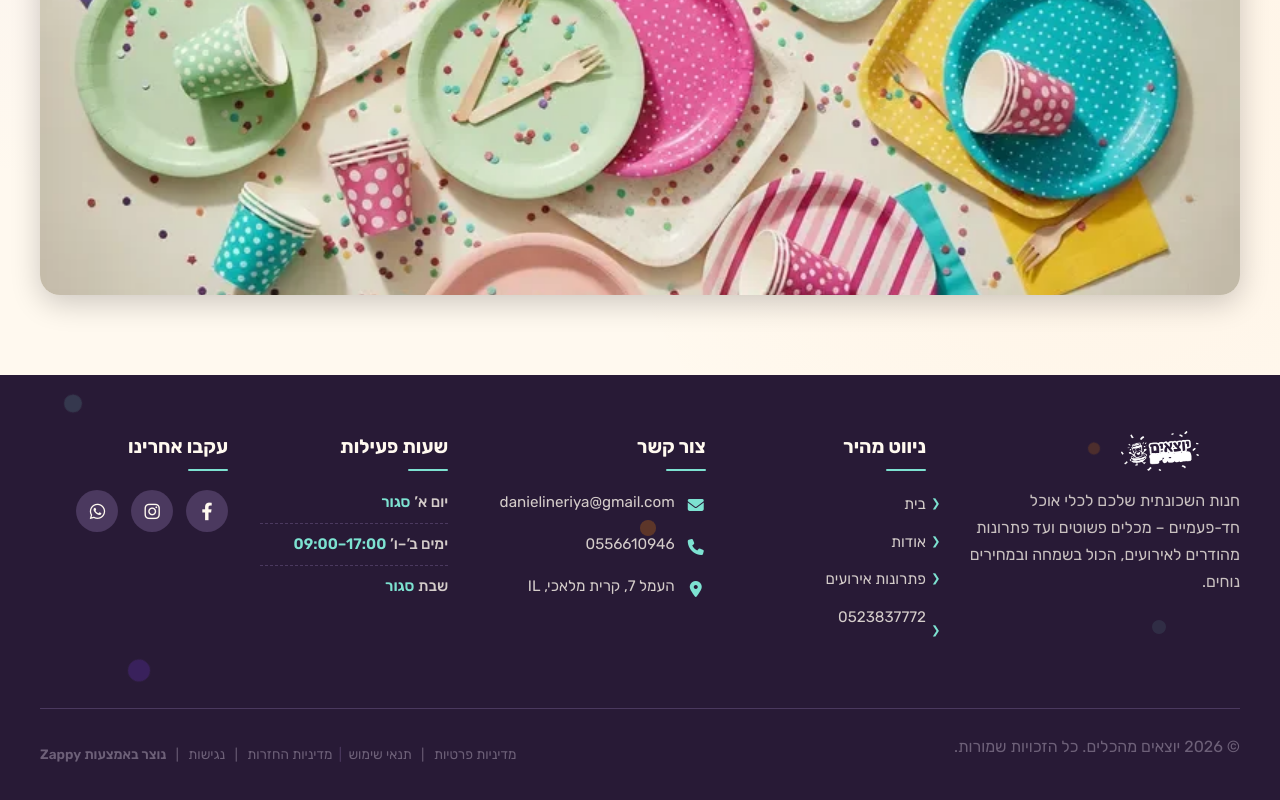
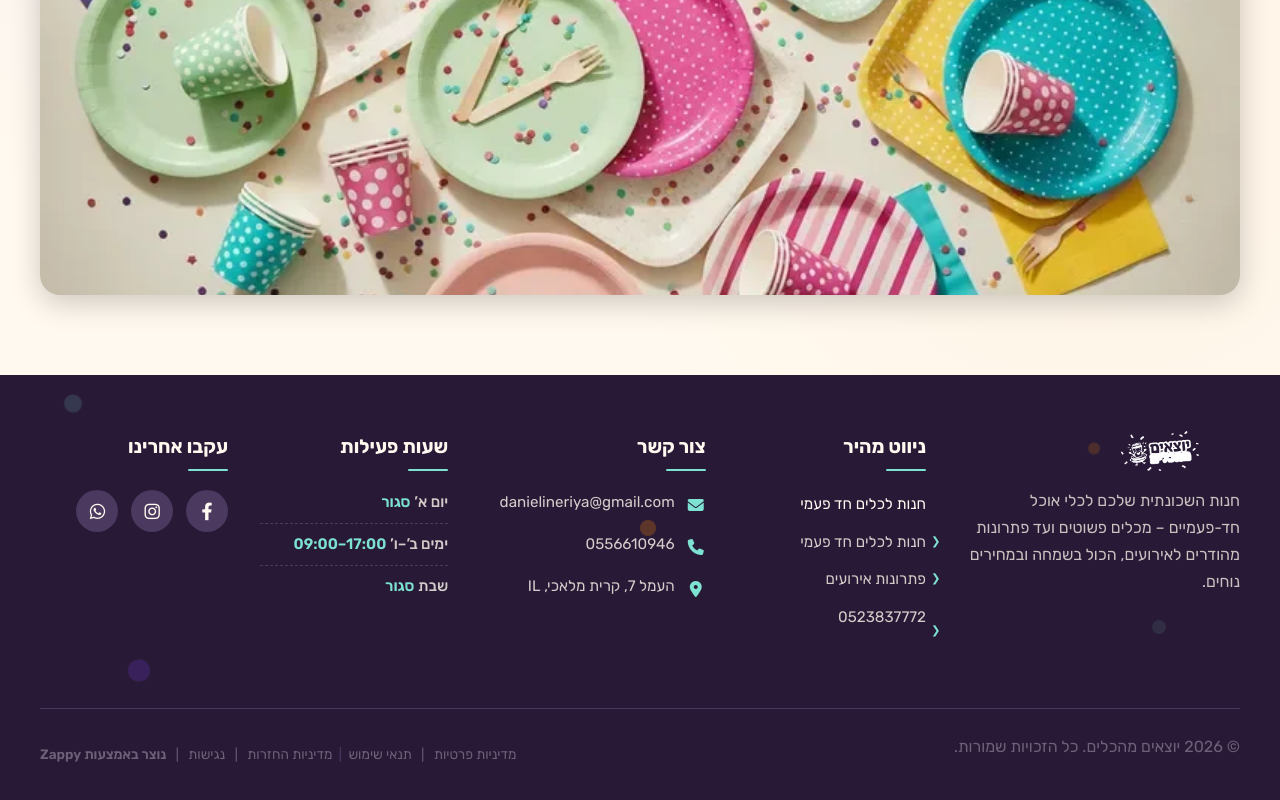
Before and after one commit to slipwoker/zappy-website-666b2917-f3dd-4bf9-8ce1-e1d73987d82e, a plain HTML site: page about.html in a window 1280 px wide. Shown: the part 3349-4149 px from the top of the page. Drawn offline with Linux system fonts and the light colour scheme.

Commit message:
Incremental sync: 1 page(s) — update_text

```diff
--- a/about.html
+++ b/about.html
@@ -1116,12 +1116,7 @@ html{box-sizing:border-box;-webkit-text-size-adjust:100%}*,*::before,*::after{bo
       <!-- Quick Links -->
       <div class="footer-col footer-links-col">
         <h4>ניווט מהיר</h4>
-        <ul class="footer-links">
-          <li><a href="/">בית</a></li>
-          <li><a href="/about">אודות</a></li>
-          <li><a href="/event-solutions">פתרונות אירועים</a></li>
-          <li><a href="/contact" style="">0523837772<br><br></a></li>
-        </ul>
+        <ul class="footer-links" style=""><li><span style="font-size: 15.2px;">חנות לכלים חד פעמי&nbsp;</span></li><li><a href="/about" style="">חנות לכלים חד פעמי&nbsp;</a></li><li><a href="/event-solutions" style="">פתרונות אירועים</a></li><li><a href="/contact" style="">0523837772<br><br></a></li></ul>
       </div>
 
       <!-- Contact Info -->
```
Also changed, not shown: public/about.html (+1 -1 lines).
